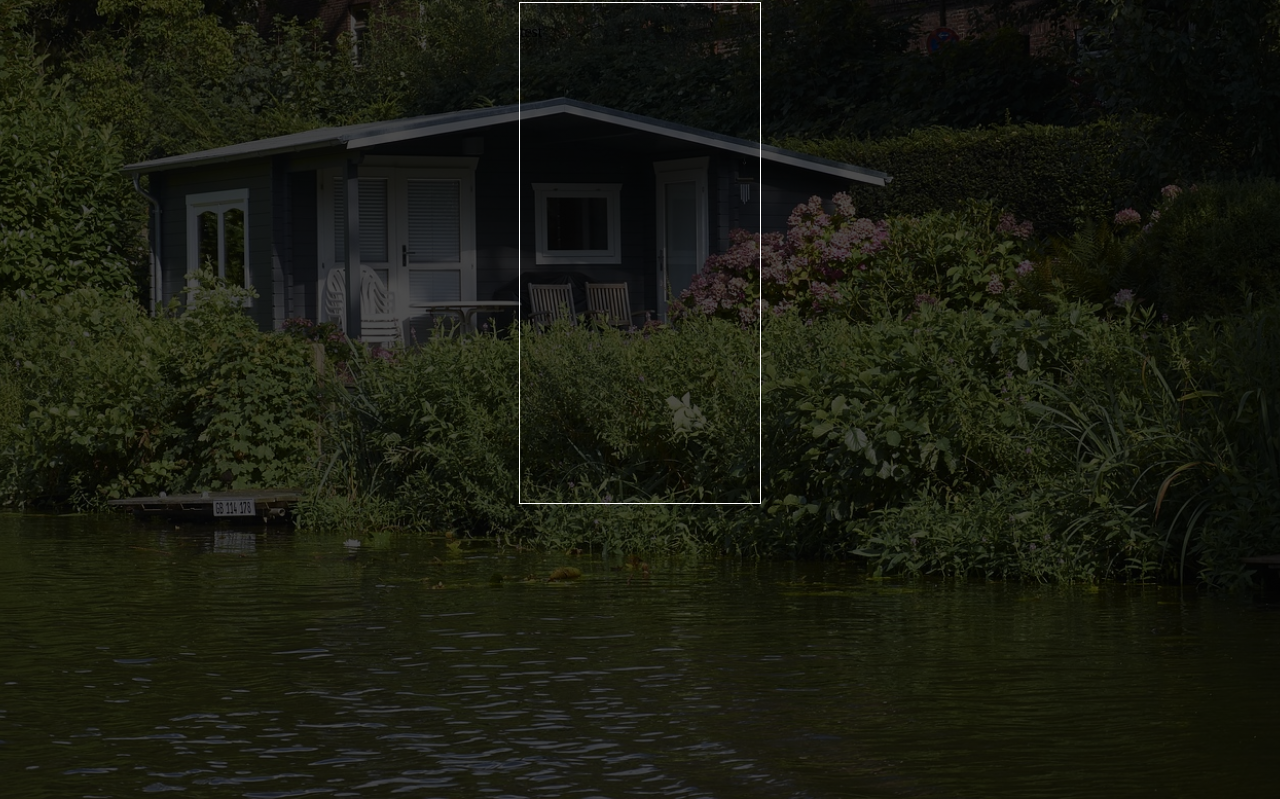
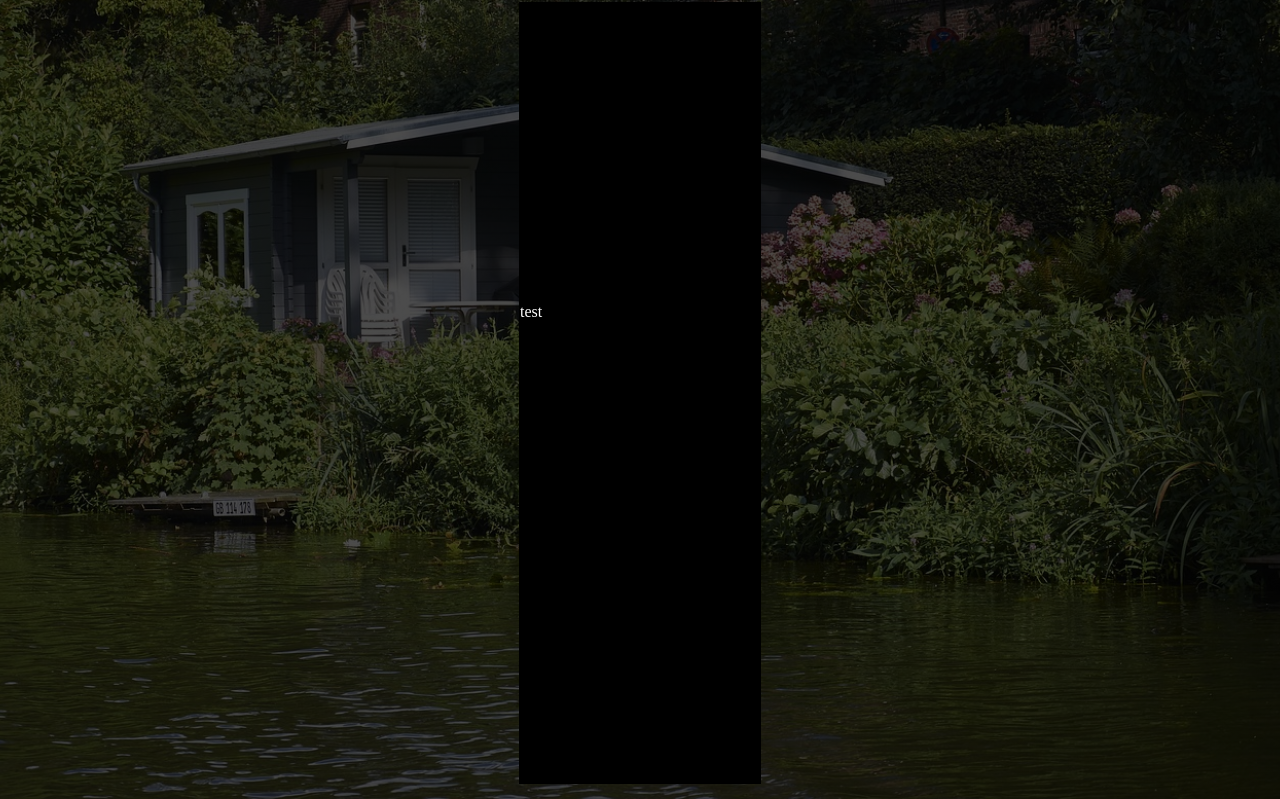
Before and after one commit to Sew-GameDev/Dukedom-Software-Engineering, a plain HTML site: page list_houses.html in a window 1280 px wide. Shown: the part 73-872 px from the top of the page. Drawn offline with Linux system fonts and the light colour scheme.

Commit message:
Update style.css

```diff
--- a/style.css
+++ b/style.css
@@ -370,10 +370,10 @@ df-messenger {
 
 
 .house_box{
-  padding-top: 20px;
-  color: #000;
-  border: 1px solid #fff;
-  background: solid #fff;
+  padding-top: 300px;
+  color: #fff;
+  border: 1px solid #000;
+  background: #000;
   margin: auto;
   position: relative;
   height: 480px;
```
